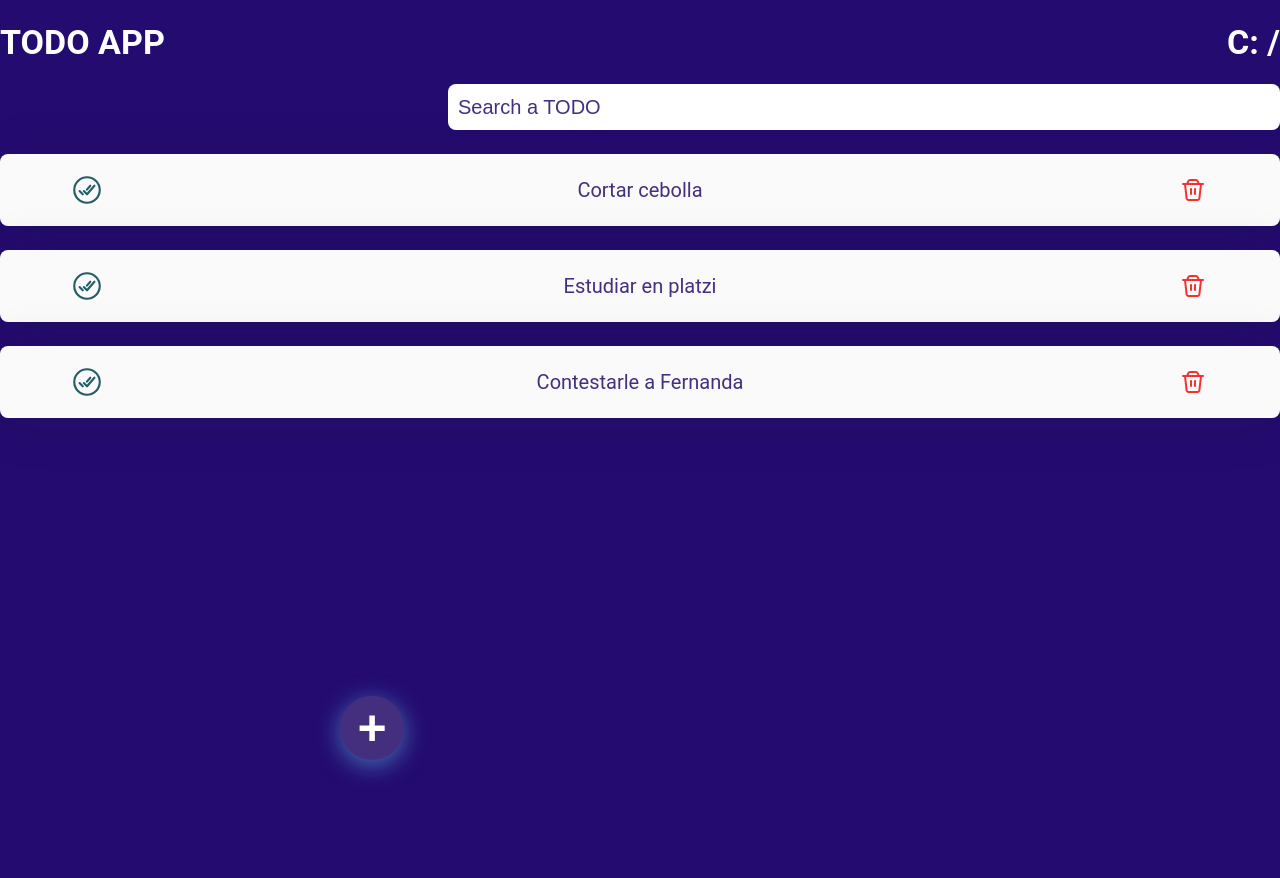
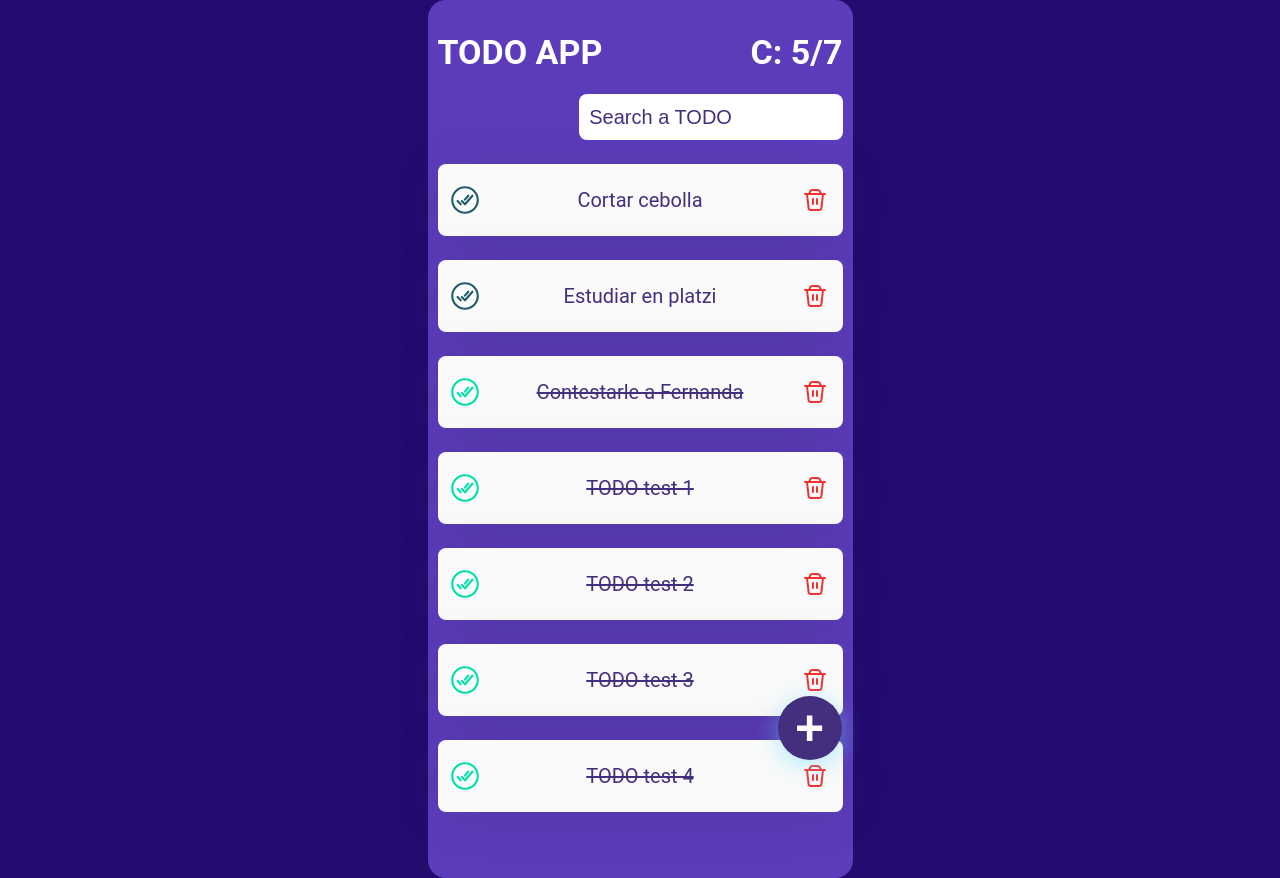
Before and after one commit to SpidySamurai/React-To-Do, a React (Create React App) app: page / in a window 1280 px wide. Before the commit the page ends 800 px from the top, so only its background shows below. Built offline with nearby package versions, Linux system fonts and the light colour scheme.

Commit message:
Add delete todo feature

```diff
--- a/src/App.js
+++ b/src/App.js
@@ -6,26 +6,74 @@ import { TodoItem } from "./TodoItem";
 import { CreateTodoButton } from "./CreateTodoButton";
 // import "./App.css";
 
-const todos = [
+const defaultTodos = [
   { text: "Cortar cebolla", completed: false },
   { text: "Estudiar en platzi", completed: false },
-  { text: "Contestarle a Fernanda", completed: false },
+  { text: "Contestarle a Fernanda", completed: true },
+  { text: "TODO test 1", completed: true },
+  { text: "TODO test 2", completed: true },
+  { text: "TODO test 3", completed: true },
+  { text: "TODO test 4", completed: true },
 ];
 
 function App() {
+  const [todos, setTodos] = React.useState(defaultTodos);
+  const [searchValue, setSearchValue] = React.useState("");
+
+  const completedTodos = todos.filter((todo) => todo.completed).length;
+  const totalTodos = todos.length;
+
+  let searchedTodos = [];
+
+  if (!searchValue.length >= 1) {
+    searchedTodos = todos;
+  } else {
+    searchedTodos = todos.filter((todo) => {
+      const searchText = searchValue.toLocaleLowerCase();
+      const todoText = todo.text.toLowerCase();
+      return todoText.includes(searchText);
+    });
+  }
+
+  const toggleCompleteTodo = (todoText) => {
+    const todoIndex = todos.findIndex((todo) => todo.text === todoText);
+
+    const newTodos = [...todos];
+    newTodos[todoIndex].completed = !newTodos[todoIndex].completed;
+    setTodos(newTodos);
+  };
+
+  const deleteTodo = (todoText) => {
+    const todoIndex = todos.findIndex((todo) => todo.text === todoText);
+
+    const newTodos = [...todos];
+    newTodos.splice(todoIndex, 1);
+    setTodos(newTodos);
+  };
+
   return (
     <React.Fragment>
-      <TodoCounter />
+      <main>
+        <TodoCounter totalTodos={totalTodos} completedTodos={completedTodos} />
 
-      <TodoSearch />
+        <TodoSearch searchValue={searchValue} setSearchValue={setSearchValue} />
 
-      <TodoList>
-        {todos.map((todo) => (
-          <TodoItem key={todo.text} text={todo.text} />
-        ))}
-      </TodoList>
+        <TodoList>
+          {searchedTodos.map((todo) => (
+            <TodoItem
+              key={todo.text}
+              text={todo.text}
+              completed={todo.completed}
+              onToggleComplete={() => toggleCompleteTodo(todo.text)}
+              onDelete={() => {
+                deleteTodo(todo.text);
+              }}
+            />
+          ))}
+        </TodoList>
 
-      <CreateTodoButton />
+        <CreateTodoButton />
+      </main>
     </React.Fragment>
   );
 }
--- a/src/TodoItem.js
+++ b/src/TodoItem.js
@@ -2,21 +2,13 @@ import React from "react";
 import "./TodoItem.css";
 
 function TodoItem(props) {
-  const onComplete = () => {
-    alert("Completaste el TODO " + props.text);
-  };
-
-  const onDelete = () => {
-    alert("Eliminaste el TODO " + props.text);
-  };
-
   return (
     <li className="TodoItem">
       <span
         className={`Icon Icon__check ${
           props.completed && "Icon__check--active"
         }`}
-        onClick={onComplete}
+        onClick={props.onToggleComplete}
       ></span>
       <p
         className={`TodoItem__text ${
@@ -25,7 +17,7 @@ function TodoItem(props) {
       >
         {props.text}
       </p>
-      <span className="Icon Icon__delete" onClick={onDelete}></span>
+      <span className="Icon Icon__delete" onClick={props.onDelete}></span>
     </li>
   );
 }
```
